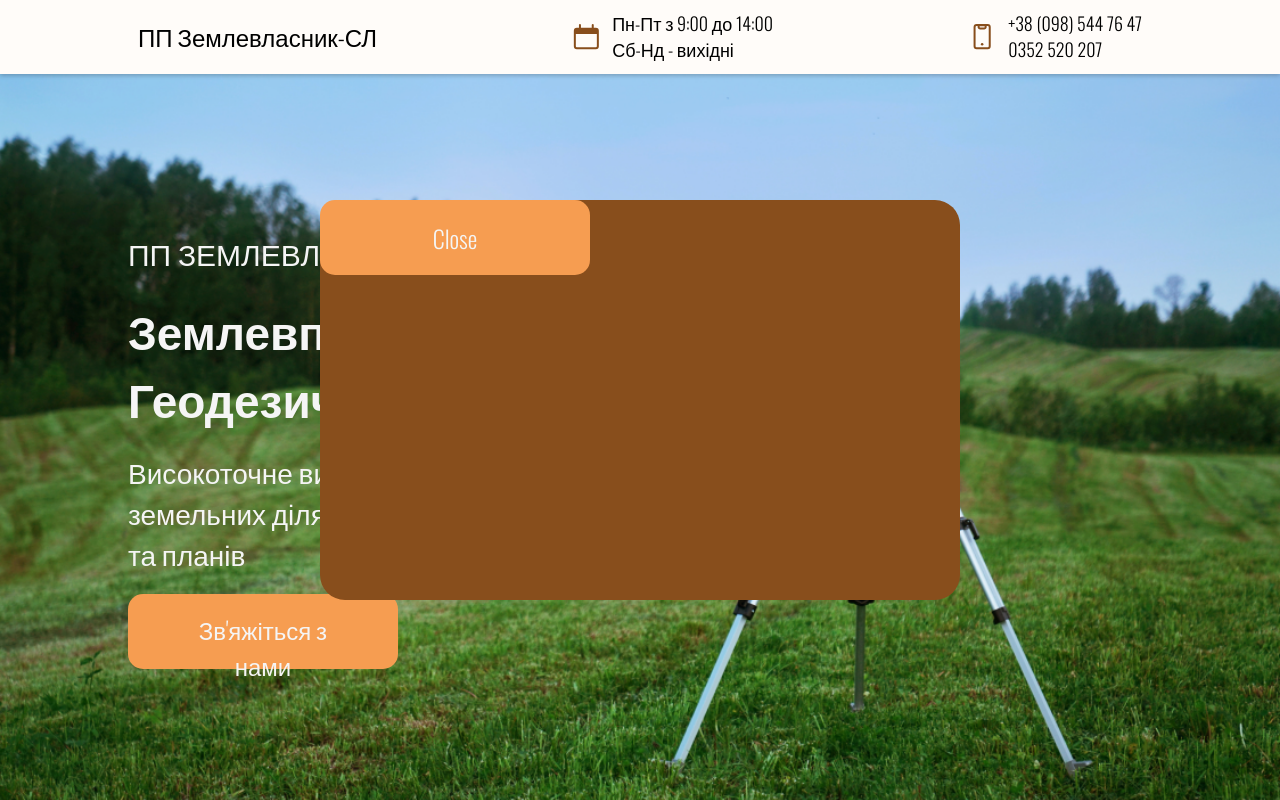
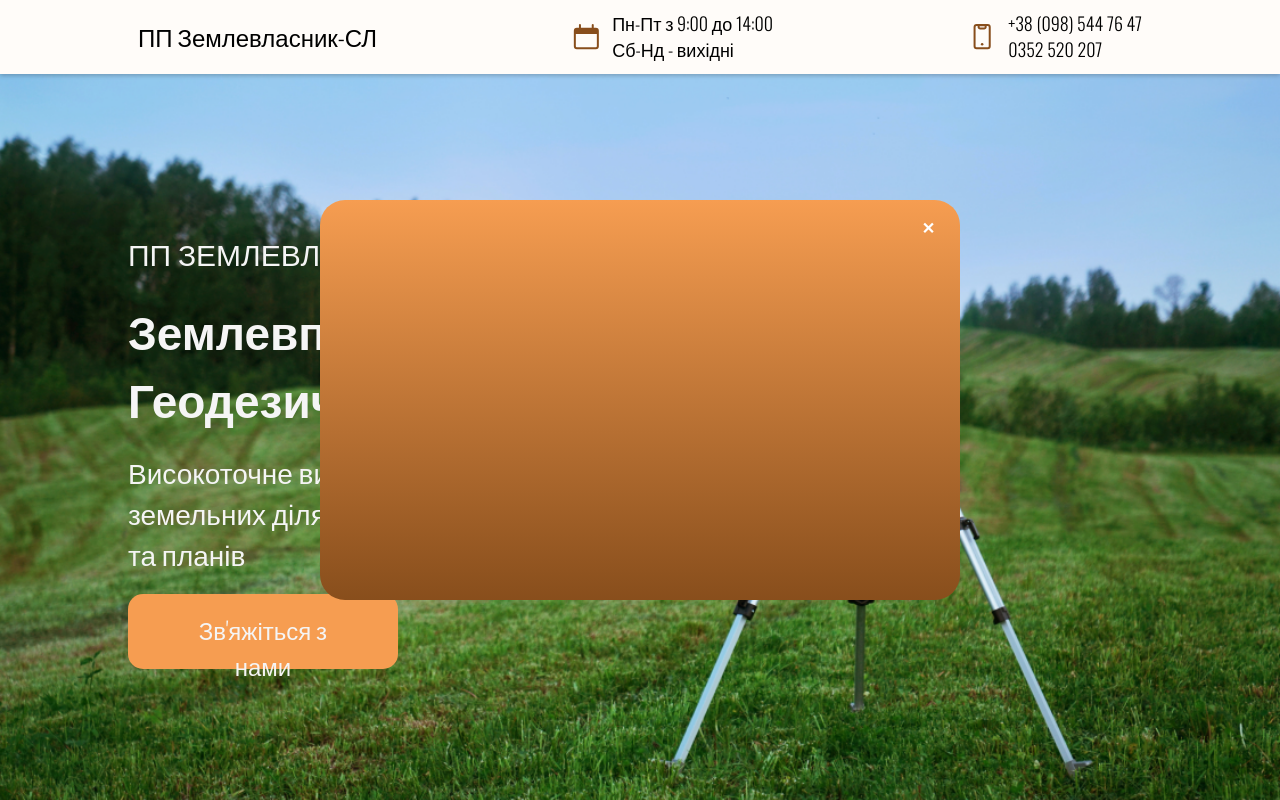
Before and after one commit to morento101/LandOwnerLandingPageNextjs, a Next.js app: page / in a window 1280 px wide. Both pictures are taken after a click on the button "Зв'яжіться з нами". Shown: the top 800 px of the page. Built offline with nearby package versions, Linux system fonts and the light colour scheme.

Commit message:
disabled scroll when modal is on, changed modal size and close button

```diff
--- a/components/modal/modal.js
+++ b/components/modal/modal.js
@@ -35,10 +35,8 @@ const Modal = ({ handleClose, text }) => {
         exit="exit"
         className={styles.modal}
       >
+        <div className={styles.modal__close} onClick={handleClose}></div>
         <p>{text}</p>
-        <button onClick={handleClose} className={core.button}>
-          Close
-        </button>
       </motion.div>
     </Backdrop>
   );
--- a/components/modal/modal.module.scss
+++ b/components/modal/modal.module.scss
@@ -1,8 +1,35 @@
 @import "/styles/variables.scss";
 
 .modal {
-    background-color: $brownColor;
-    width: 50vw;
-    height: 50vh;
-    border-radius: 25px;
+  background: linear-gradient(0deg, rgba(136,78,28,1) 0%, rgba(246,157,81,1) 100%);
+  width: 50vw;
+  height: 50vh;
+  border-radius: 25px;
+
+  &__close {
+    position: absolute;
+    top: 0;
+    right: 0;
+    padding: 15px 25px;
+
+    &:after {
+      content: "✕";
+      color: #fff;
+      font-weight: 700;
+      font-family: Arial, sans-serif;
+      cursor: pointer;
+    }
+  }
 }
+
+@media only screen and (max-width: 1024px) {
+  .modal {
+    width: 60vw;
+  }
+}
+
+@media only screen and (max-width: 769px) {
+  .modal {
+    width: 75vw;
+  }
+}
```
